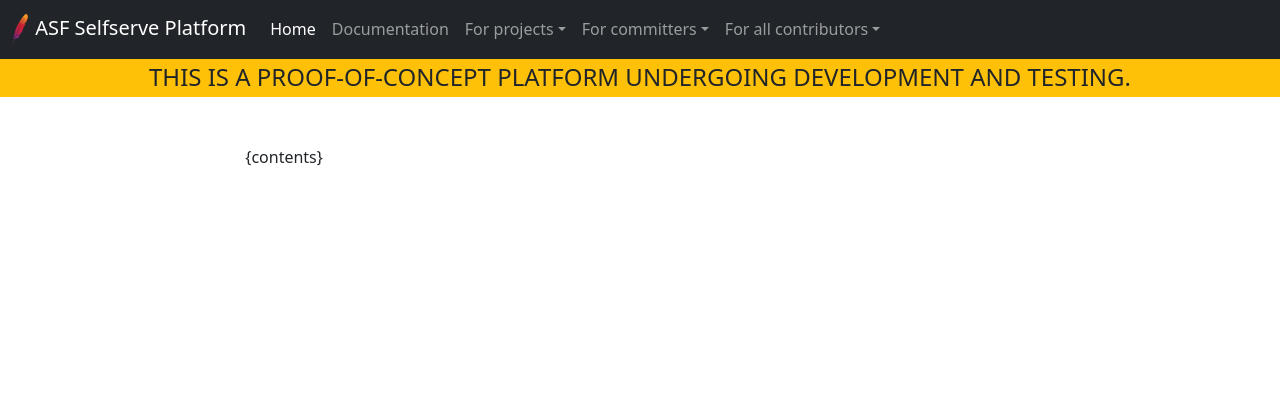
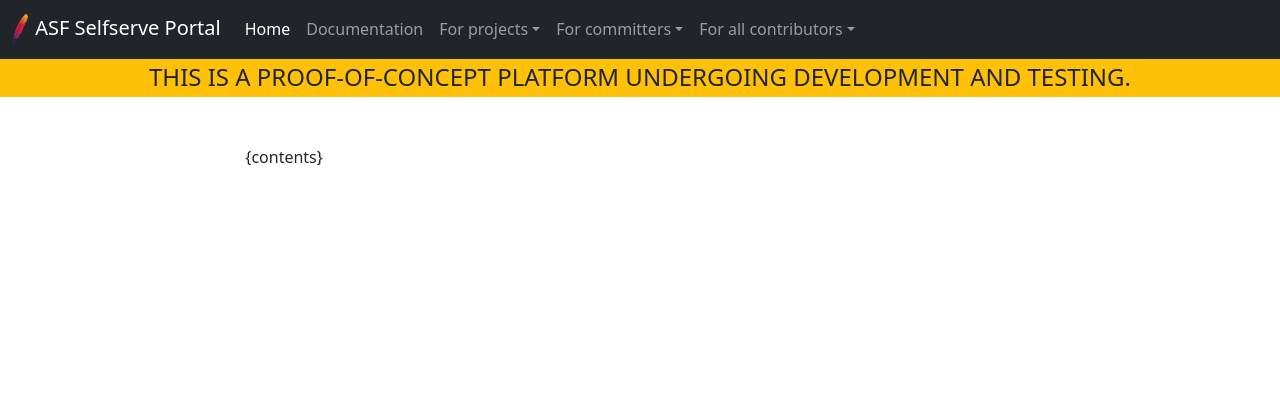
Before and after one commit to apache/infrastructure-selfserve-portal, a Python web app: template htdocs/templates/master.html in a window 1280 px wide. Shown: the top 420 px of the page. Run offline with Jinja, Linux system fonts and the light colour scheme; the template is opened without the code that fills it, so the values that code supplies are empty.

Commit message:
Fix navbar title
Portal, not platform

```diff
--- a/htdocs/templates/master.html
+++ b/htdocs/templates/master.html
@@ -16,7 +16,7 @@
     <!-- nav bar -->
     <nav class="navbar navbar-expand-lg navbar-dark bg-dark" aria-label="Fifth navbar example">
     <div class="container-fluid">
-        <a class="navbar-brand" href="#"><img src="images/feather_small.png" style="height: 32px;"/> ASF Selfserve Platform</a>
+        <a class="navbar-brand" href="#"><img src="images/feather_small.png" style="height: 32px;"/> ASF Selfserve Portal</a>
         <button class="navbar-toggler" type="button" data-bs-toggle="collapse" data-bs-target="#navbarADP" aria-controls="navbarADP" aria-expanded="false" aria-label="Toggle navigation">
             <span class="navbar-toggler-icon"></span>
         </button>
```
